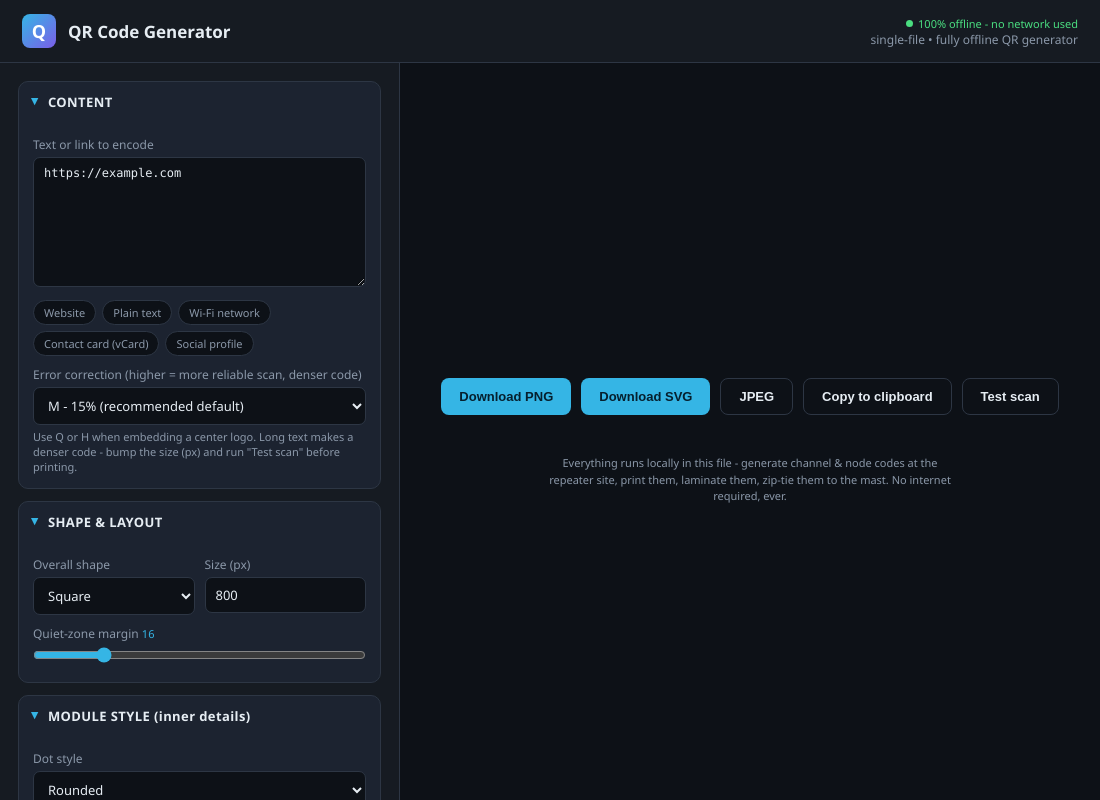
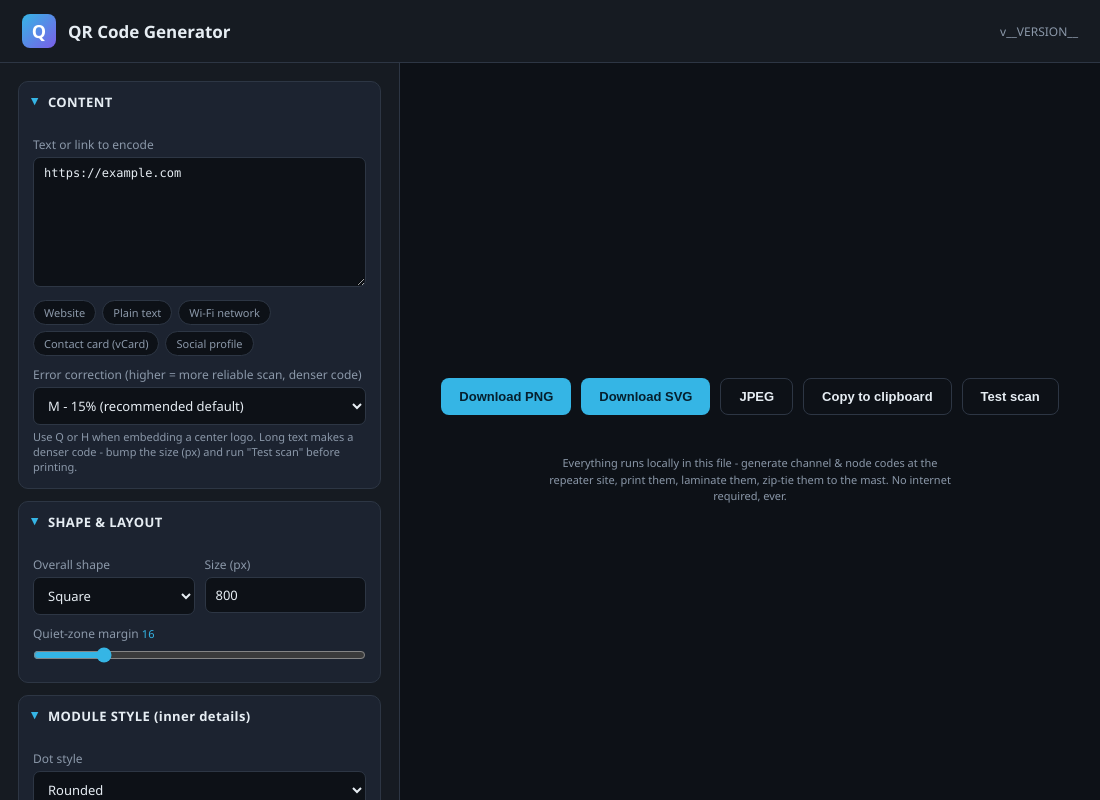
Before and after one commit to romeomont/QRinajar, an Electron app: page src/index.html in a window 1100 px wide. Drawn offline with Linux system fonts and the light colour scheme.

Commit message:
Replace header offline badge with the app version
The header previously showed "100% offline - no network used" and
"single-file - fully offline QR generator" under the title. Replace
that with just the current version number, injected at build time
from package.json so it can't drift out of sync with what's actually
shipped (also fixes package.json still saying 1.0.0 when the
published release is v0.1.0 - bumped package.json to match).

Co-Authored-By: Claude Sonnet 5 <noreply@anthropic.com>

```diff
--- a/build.mjs
+++ b/build.mjs
@@ -12,10 +12,13 @@ const result = await build({
 
 const js = result.outputFiles[0].text;
 const html = readFileSync("src/index.html", "utf8");
+const { version } = JSON.parse(readFileSync("package.json", "utf8"));
 
 // Inline the bundle; escape any </script> sequences inside the JS.
 const safeJs = js.replace(/<\/script/gi, "<\\/script");
-const out = html.replace("/*__BUNDLE__*/", () => safeJs);
+const out = html
+  .replace("/*__BUNDLE__*/", () => safeJs)
+  .replace("__VERSION__", version);
 
 mkdirSync("dist", { recursive: true });
 writeFileSync("dist/qr-code-generator.html", out);
--- a/package.json
+++ b/package.json
@@ -1,6 +1,6 @@
 {
   "name": "qr-code-generator",
-  "version": "1.0.0",
+  "version": "0.1.0",
   "description": "Offline QR code generator, packaged as a Windows desktop app.",
   "main": "electron/main.js",
   "scripts": {
--- a/src/index.html
+++ b/src/index.html
@@ -164,11 +164,6 @@
   .drop:hover, .drop.over { border-color: var(--accent); color: var(--accent); }
   .drop img { max-width: 48px; max-height: 48px; display: block; margin: 0 auto 6px; }
 
-  .offline-badge {
-    display: inline-flex; align-items: center; gap: 5px;
-    font-size: 11px; color: #4ade80;
-  }
-  .offline-badge::before { content: ""; width: 7px; height: 7px; border-radius: 50%; background: #4ade80; }
   .footer-note { font-size: 11px; color: var(--muted); text-align: center; max-width: 420px; line-height: 1.5; }
 </style>
 </head>
@@ -176,10 +171,7 @@
 <header>
   <div class="logo">Q</div>
   <h1>QR Code Generator</h1>
-  <div class="sub">
-    <span class="offline-badge">100% offline - no network used</span><br>
-    single-file • fully offline QR generator
-  </div>
+  <div class="sub">v__VERSION__</div>
 </header>
 
 <div class="layout">
```
Also changed, not shown: dist/qr-code-generator.html, 1 other file.
